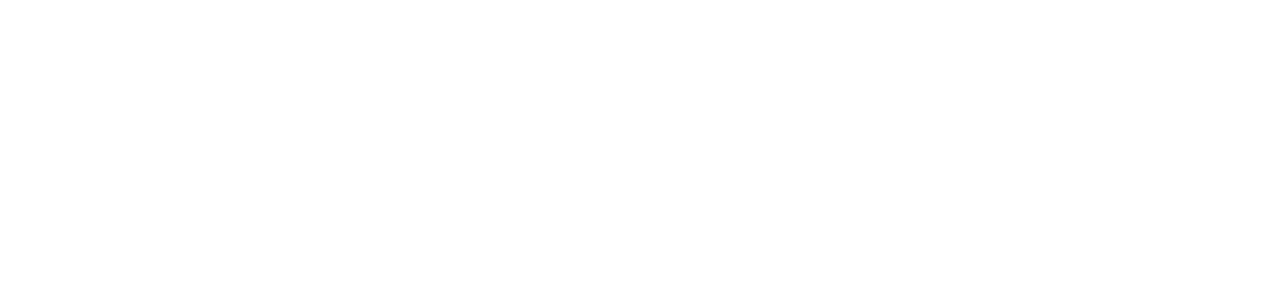
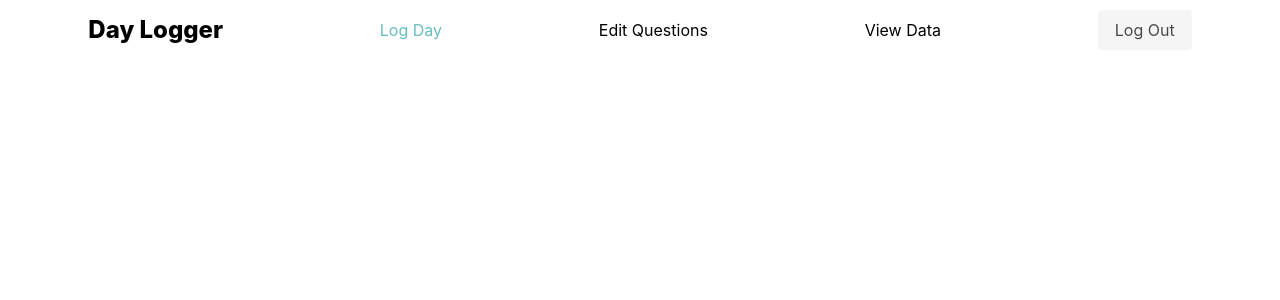
Before and after one commit to LDYWINNER/cse316-finalproject-front, a React (Create React App) app: page /logDay in a window 1280 px wide. Shown: the top 300 px of the page. Built offline with nearby package versions, Linux system fonts and the light colour scheme.

Commit message:
Log Day page added

```diff
--- a/src/App.js
+++ b/src/App.js
@@ -5,6 +5,7 @@
 import Navbar from "./components/Navbar";
 import EditQuestions from './components/EditQuestions';
 import Register from "./components/Register";
+import LogDay from './components/LogDay';
 
 function App() {
   return (
@@ -24,6 +25,10 @@
           <Navbar />
           <EditQuestions />
         </Route>
+        <Route path="/logDay">
+          <Navbar />
+          <LogDay />
+        </Route>
       </Switch>
     </BrowserRouter>
   );
--- /dev/null
+++ b/src/components/LogDay.js
@@ -0,0 +1,18 @@
+import React from 'react';
+import axios from 'axios';
+import { useState } from 'react';
+import "../app.css";
+
+
+const LogDay = () => {
+
+
+
+    return(
+        <div>
+
+        </div>
+    )
+}
+
+export default LogDay
--- a/src/components/Navbar.js
+++ b/src/components/Navbar.js
@@ -23,7 +23,7 @@
                     <NavLink to='/' style={{color:"black"}}>Day Logger</NavLink>
                 </li>
                 <li>
-                    <NavLink to='/dashboard' style={{color:"black"}} activeStyle={{color: '#66bfbf'}}>
+                    <NavLink to='/logDay' style={{color:"black"}} activeStyle={{color: '#66bfbf'}}>
                         Log Day
                     </NavLink>
                 </li>
```
